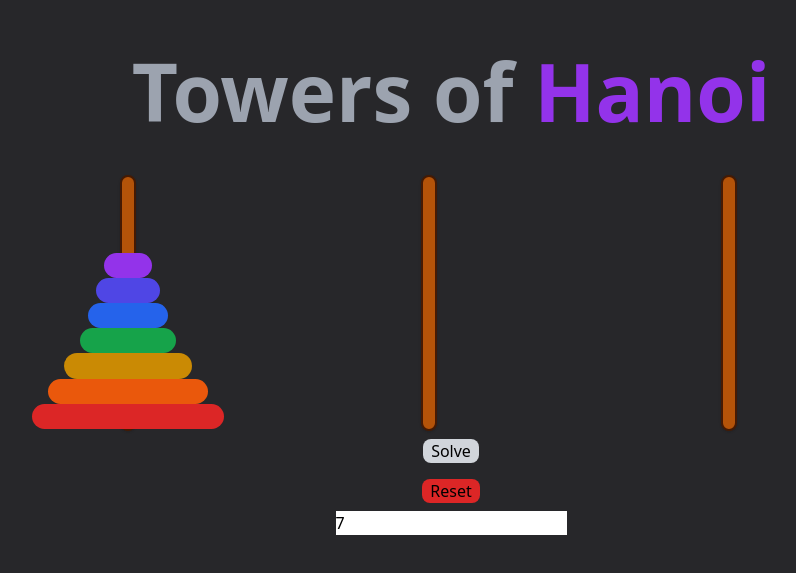
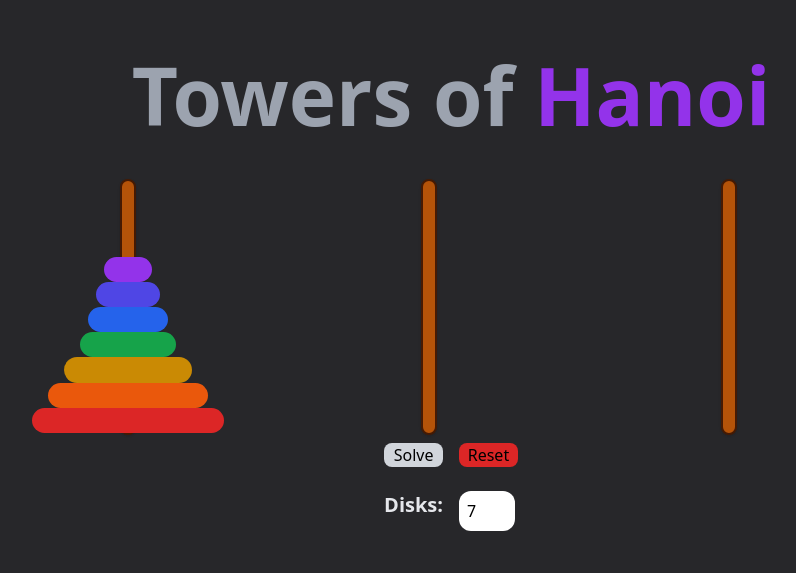
Before and after one commit to regulated/hanoi, a Next.js app: page / in a window 1280 px wide. Shown: the part 117-690 px from the top of the page, without its empty margins (189-985 px from the left). Built offline with nearby package versions, Linux system fonts and the light colour scheme.

Commit message:
input changes

```diff
--- a/src/pages/index.tsx
+++ b/src/pages/index.tsx
@@ -3,6 +3,7 @@ import { useState, useEffect, useRef, ChangeEvent } from "react";
 import {
   appContainer,
   title,
+  input,
   /* purple, body,*/ grid,
 } from "../styles/home-styles";
 import Pillar from "../components/pillar";
@@ -12,12 +13,6 @@ export default function Home() {
   //const size = useRef(7);
 
   const [size, setSize] = useState<number>(7);
-
-  const handleChange = (e: ChangeEvent<HTMLInputElement>) => {
-    setSize(Number(e.target.value));
-    cancel.current = true;
-    reset();
-  };
 
   const cancel = useRef(false);
 
@@ -42,10 +37,16 @@ export default function Home() {
     setStackC(tempC);
   };
 
+  const handleChange = (e: ChangeEvent<HTMLInputElement>) => {
+    setSize(Number(e.target.value));
+    cancel.current = true;
+    reset();
+  };
+
   // load initial disks at start
   useEffect(() => {
     reset();
-  }, []);
+  }, [size]);
 
   const handleSolve = async () => {
     await recursiveSolve([...stackA, 1], [...stackC, 3], [...stackB, 2], size);
@@ -145,6 +146,7 @@ export default function Home() {
           <Pillar disks={stackB} />
           <Pillar disks={stackC} />
         </div>
+        <div className="grid grid-cols-2 grid-rows-2 gap-4">
           <button
             className="my-2 rounded-lg bg-gray-300 px-2"
             onClick={() => {
@@ -163,7 +165,14 @@ export default function Home() {
           >
             Reset
           </button>
-        <input type="number" onChange={handleChange} value={size} />
+          <h2 className="text-xl font-bold text-gray-200">Disks:</h2>
+          <input
+            className={input}
+            type="number"
+            onChange={handleChange}
+            value={size}
+          />
+        </div>
       </main>
     </>
   );
--- a/src/styles/home-styles.ts
+++ b/src/styles/home-styles.ts
@@ -6,3 +6,4 @@ export const title =
 export const purple = "text-purple-300";
 export const body = "text-2xl text-gray-700";
 export const grid = "grid gap-12 pt-3 mt-3 text-center md:grid-cols-3 lg:w-2/3";
+export const input = "w-14 px-2 rounded-xl";
```
Lines whose indentation alone changed are shown as unchanged.
